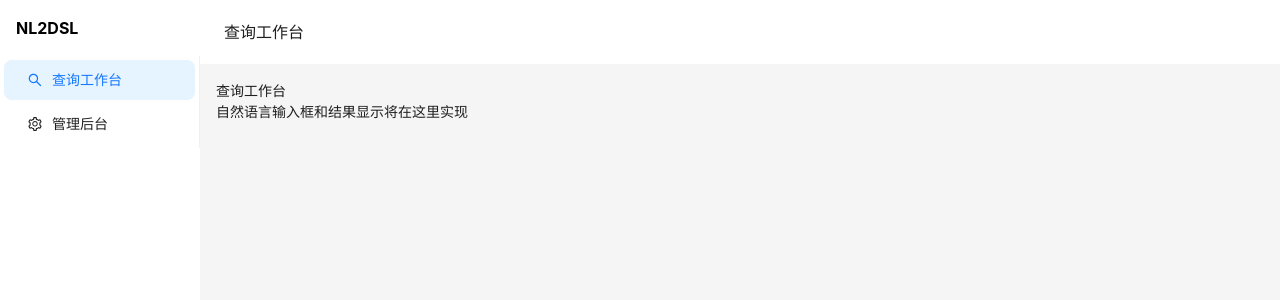
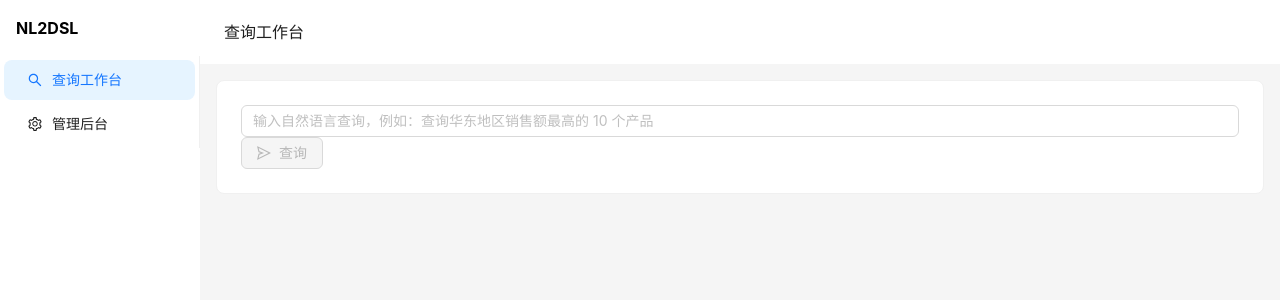
Before and after one commit to kobegy248/nl2dsl-engine, a React (Vite) app in the folder web/: page /query in a window 1280 px wide. Shown: the top 300 px of the page. Built offline with nearby package versions, Linux system fonts and the light colour scheme; no server answers.

Commit message:
feat(web): add QueryInput, ResultTable, and basic query flow

```diff
--- /dev/null
+++ b/web/src/components/query/QueryInput.tsx
@@ -0,0 +1,44 @@
+import { useState } from 'react';
+import { Input, Button } from 'antd';
+import { SendOutlined } from '@ant-design/icons';
+
+interface Props {
+  onSubmit: (question: string) => void;
+  loading?: boolean;
+}
+
+export default function QueryInput({ onSubmit, loading }: Props) {
+  const [question, setQuestion] = useState('');
+
+  const handleSubmit = () => {
+    if (!question.trim() || loading) return;
+    onSubmit(question.trim());
+  };
+
+  return (
+    <div className="flex gap-2">
+      <Input.TextArea
+        value={question}
+        onChange={(e) => setQuestion(e.target.value)}
+        placeholder="输入自然语言查询，例如：查询华东地区销售额最高的 10 个产品"
+        autoSize={{ minRows: 1, maxRows: 3 }}
+        onPressEnter={(e) => {
+          if (!e.shiftKey) {
+            e.preventDefault();
+            handleSubmit();
+          }
+        }}
+        disabled={loading}
+      />
+      <Button
+        type="primary"
+        icon={<SendOutlined />}
+        onClick={handleSubmit}
+        loading={loading}
+        disabled={!question.trim()}
+      >
+        查询
+      </Button>
+    </div>
+  );
+}
--- /dev/null
+++ b/web/src/components/query/ResultTable.tsx
@@ -0,0 +1,29 @@
+import { Table } from 'antd';
+import type { ColumnsType } from 'antd/es/table';
+
+interface Props {
+  data: Record<string, unknown>[];
+}
+
+export default function ResultTable({ data }: Props) {
+  if (!data || data.length === 0) {
+    return <div className="text-gray-400 text-center py-8">暂无数据</div>;
+  }
+
+  const columns: ColumnsType<Record<string, unknown>> = Object.keys(data[0]).map((key) => ({
+    title: key,
+    dataIndex: key,
+    key,
+    ellipsis: true,
+  }));
+
+  return (
+    <Table
+      dataSource={data.map((row, i) => ({ ...row, key: i }))}
+      columns={columns}
+      pagination={{ pageSize: 10 }}
+      size="small"
+      scroll={{ x: 'max-content' }}
+    />
+  );
+}
--- a/web/src/pages/QueryPage.tsx
+++ b/web/src/pages/QueryPage.tsx
@@ -1,8 +1,52 @@
+import { useState } from 'react';
+import { Card, message } from 'antd';
+import QueryInput from '../components/query/QueryInput';
+import ResultTable from '../components/query/ResultTable';
+import Loading from '../components/common/Loading';
+import ErrorAlert from '../components/common/ErrorAlert';
+import { queryAPI } from '../api/query';
+import type { QueryResponse } from '../types/api';
+
 export default function QueryPage() {
+  const [loading, setLoading] = useState(false);
+  const [result, setResult] = useState<QueryResponse | null>(null);
+  const [error, setError] = useState<string | null>(null);
+
+  const handleQuery = async (question: string) => {
+    setLoading(true);
+    setError(null);
+    setResult(null);
+
+    try {
+      const { data } = await queryAPI.query({
+        question,
+        user_id: 'web_user',
+        tenant_id: 'default',
+      });
+      setResult(data);
+    } catch (err) {
+      const msg = err instanceof Error ? err.message : '查询失败';
+      setError(msg);
+      message.error(msg);
+    } finally {
+      setLoading(false);
+    }
+  };
+
   return (
-    <div className="page-container">
-      <h1>查询工作台</h1>
-      <p>自然语言输入框和结果显示将在这里实现</p>
+    <div className="page-container space-y-4">
+      <Card>
+        <QueryInput onSubmit={handleQuery} loading={loading} />
+      </Card>
+
+      {loading && <Loading tip="正在查询..." />}
+      {error && <ErrorAlert message={error} onRetry={() => result && handleQuery(result.dsl ? 'retry' : '')} />}
+
+      {result && (
+        <Card title={`查询结果（${result.data.length} 条，耗时 ${result.execution_time_ms}ms）`}>
+          <ResultTable data={result.data} />
+        </Card>
+      )}
     </div>
   );
 }
```
